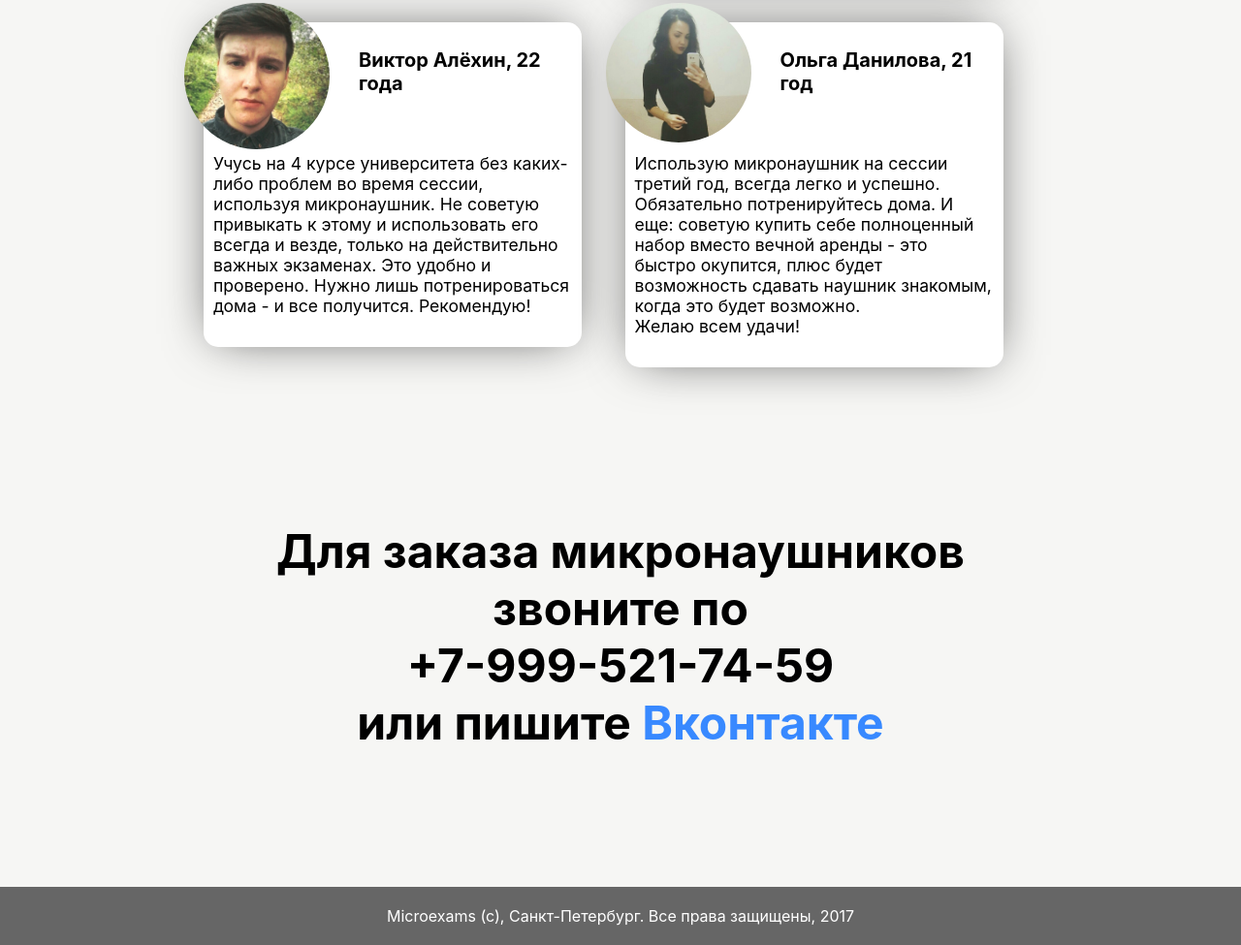
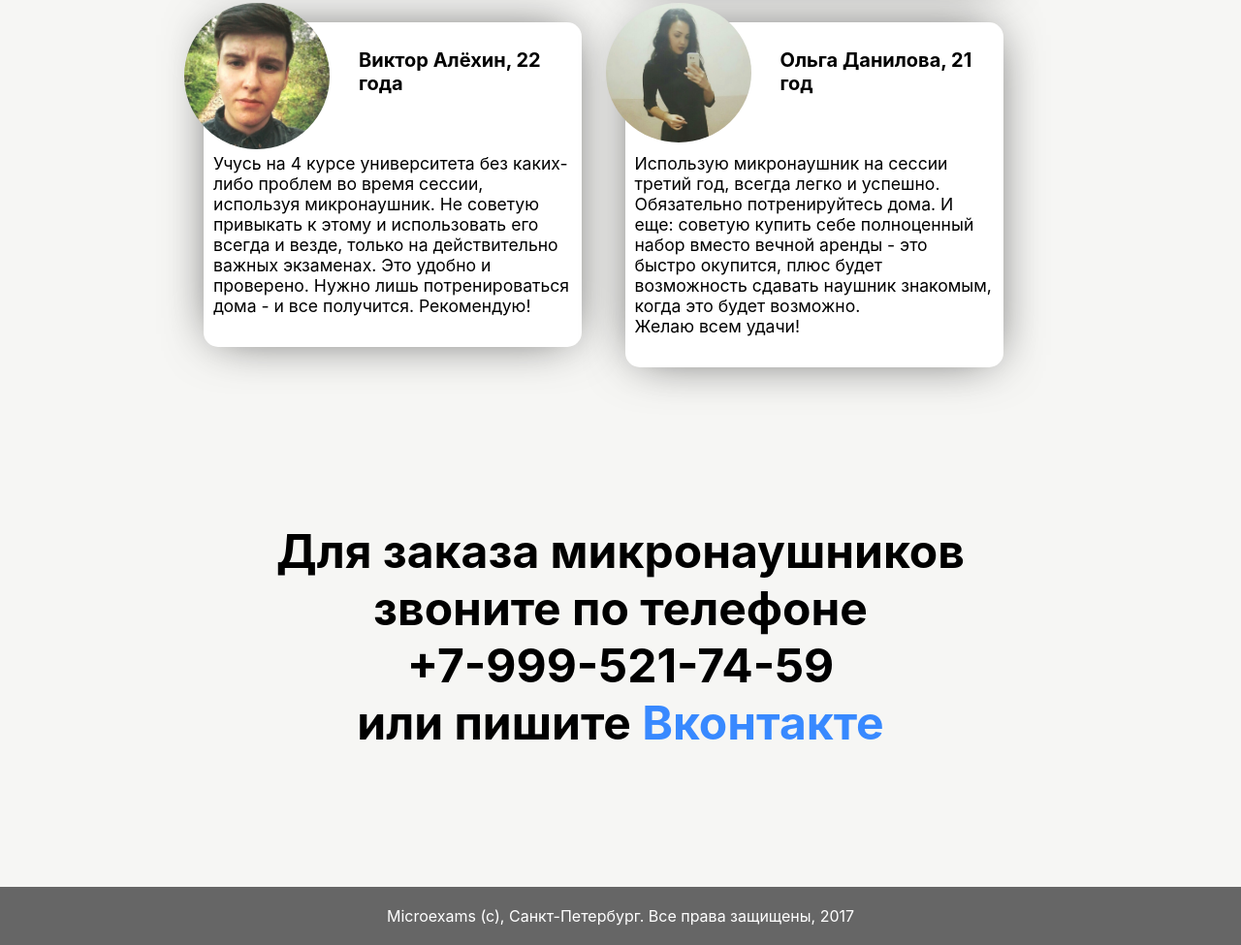
Before and after one commit to microexams/microexams.github.io, a plain HTML site: page index.html in a window 1280 px wide. Shown: the part 3040-4015 px from the top of the page at 97% size. Drawn offline with Linux system fonts and the light colour scheme.

Commit message:
po -> po telefonu

```diff
--- a/index.html
+++ b/index.html
@@ -187,7 +187,7 @@
 	<a class="anchor" name="contacts"></a>
 	<section class="contacts">
 		<div class="centered">
-			<h1>Для заказа микронаушников звоните по <br>+7-999-521-74-59<br> или пишите <a href="https://vk.com/microexams47">Вконтакте</a></h1>
+			<h1>Для заказа микронаушников звоните по телефоне <br>+7-999-521-74-59<br> или пишите <a href="https://vk.com/microexams47">Вконтакте</a></h1>
 		</div>
 	</section>
 	<section class="all-rights-reserved">
```
